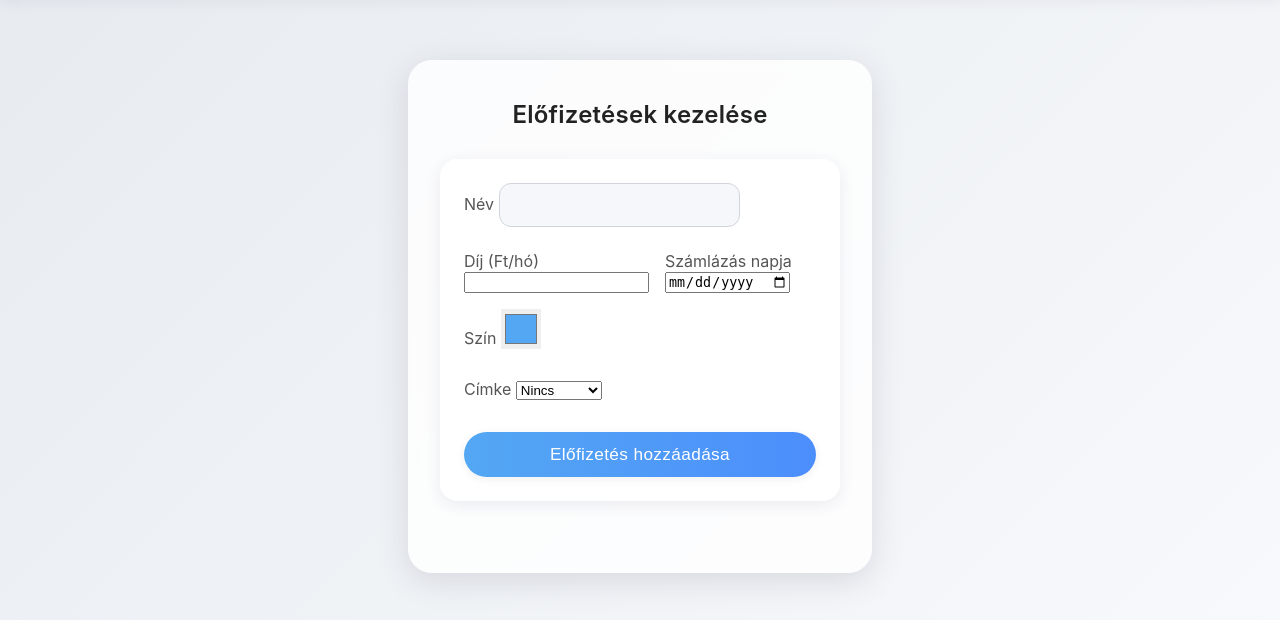
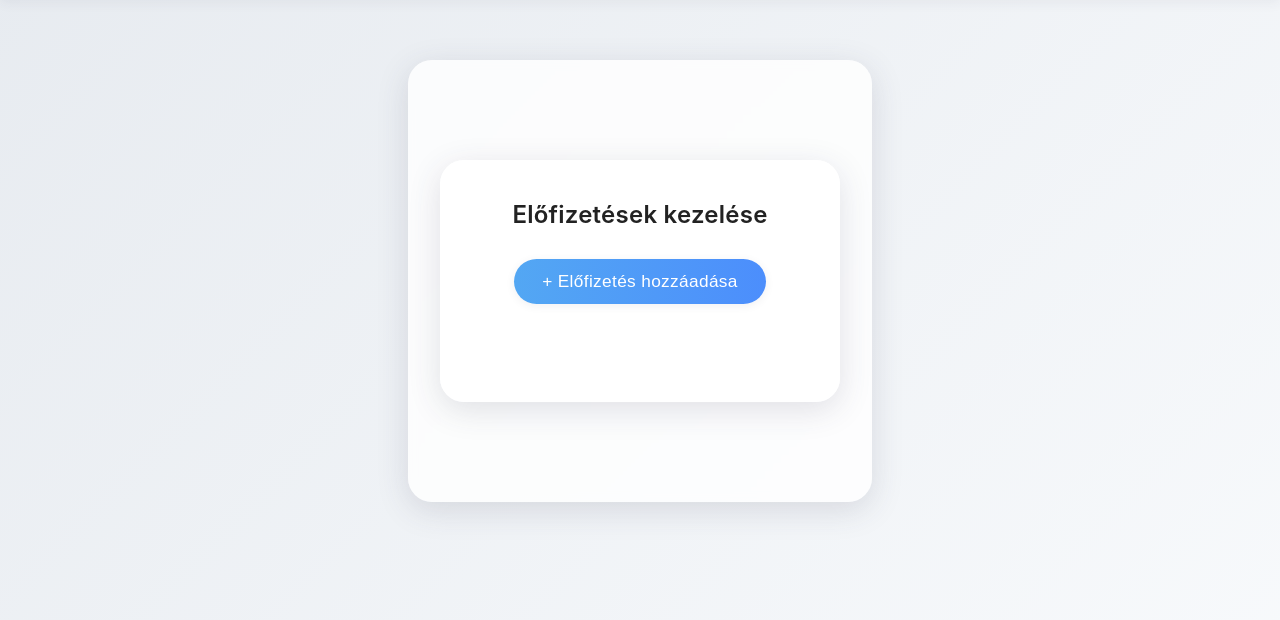
Before and after one commit to boroczi/flask-app, a Flask app: page /subscriptions in a window 1280 px wide. Shown: the part 58-678 px from the top of the page. Run offline with Flask 3, Linux system fonts and the light colour scheme; the visitor is signed in with stand-in values (Sample User, id 1); data that the repository does not hold is empty.

Commit message:
chore: update subscription styles

```diff
--- a/static/style/style.css
+++ b/static/style/style.css
@@ -15,6 +15,10 @@
     border-radius: 24px;
     box-shadow: 0 8px 32px 0 rgba(60, 60, 90, 0.15);
     backdrop-filter: blur(4px);
+}
+
+.wide-container {
+    max-width: 1300px;
 }
 
 .navbar {
@@ -104,7 +108,11 @@
 }
 
 input[type="text"],
-input[type="password"] {
+input[type="password"],
+input[type="number"],
+input[type="date"],
+input[type="color"],
+select {
     padding: 12px 16px;
     border: 1px solid #d1d5db;
     border-radius: 12px;
@@ -113,10 +121,21 @@
     transition: border 0.2s;
     outline: none;
     margin-bottom: 8px;
+    box-sizing: border-box;
+}
+
+input[type="color"] {
+    padding: 4px;
+    height: 40px;
+    width: 40px;
 }
 
 input[type="text"]:focus,
-input[type="password"]:focus {
+input[type="password"]:focus,
+input[type="number"]:focus,
+input[type="date"]:focus,
+input[type="color"]:focus,
+select:focus {
     border-color: #53a7f3;
     background: #f0f7ff;
 }
@@ -198,6 +217,26 @@
     }
 }
 
+.toggle-sub-form-btn {
+    display: block;
+    margin: 0 auto 18px auto;
+    background: linear-gradient(90deg, #53a7f3 0%, #4c8efc 100%);
+    color: #fff;
+    font-size: 1.08rem;
+    font-weight: 500;
+    border: none;
+    border-radius: 999px;
+    box-shadow: 0 2px 8px 0 rgba(60, 60, 90, 0.08);
+    cursor: pointer;
+    letter-spacing: 0.02em;
+    padding: 12px 28px;
+    transition: background 0.2s;
+}
+
+.toggle-sub-form-btn:hover {
+    background: linear-gradient(90deg, #4c8efc 0%, #53a7f3 100%);
+}
+
 .subscription-list-container {
     max-width: 1200px;
     margin: 0 auto;
@@ -206,7 +245,11 @@
 .subscription-list {
     display: flex;
     flex-wrap: wrap;
-    gap: 16px;
+    gap: 24px;
+    justify-content: center;
+    margin: 0 auto;
+    padding: 8px 0 32px 0;
+    max-width: 1200px;
 }
 
 .subscription-list > * {
--- a/templates/subscriptions.html
+++ b/templates/subscriptions.html
@@ -1,10 +1,11 @@
 {% extends "main.html" %}
 {% block title %}Feliratkozások{% endblock %}
 {% block content %}
-<div class="subscription-list-container">
+<div class="container wide-container">
     <h2>Előfizetések kezelése</h2>
 
-    <div class="card" style="margin-bottom: 32px;">
+    <button class="toggle-sub-form-btn" type="button" onclick="toggleSubscriptionForm()">+ Előfizetés hozzáadása</button>
+    <div id="subscriptionFormCard" class="card" style="margin-bottom: 32px; display: none;">
         <form method="POST" class="subscription-form">
             <div style="display: flex; gap: 16px; flex-wrap: wrap;">
                 <div style="flex:2">
@@ -21,8 +22,7 @@
                 </div>
                 <div style="flex:1">
                     <label for="color">Szín</label>
-                    <input type="color" name="color" id="color" value="#53a7f3"
-                           style="width: 40px; height: 40px; border: none;">
+                    <input type="color" name="color" id="color" value="#53a7f3">
                 </div>
             </div>
             <div style="margin-top: 12px;">
@@ -36,8 +36,7 @@
                 </select>
                 <div id="new_label_fields" style="display:none; margin-top: 8px;">
                     <input type="text" name="new_label_name" placeholder="Címke neve">
-                    <input type="color" name="new_label_color" value="#e2f1ff"
-                           style="width:30px; height:30px; border:none;">
+                    <input type="color" name="new_label_color" value="#e2f1ff">
                 </div>
             </div>
             <input type="submit" value="Előfizetés hozzáadása" style="margin-top:14px;">
@@ -57,8 +56,7 @@
                 <div><strong>Díj:</strong> {{ "%.2f"|format(sub.cost) }} Ft/hó</div>
                 <div><strong>Számlázás:</strong> {{ sub.billing_date.strftime('%Y-%m-%d') }}</div>
             </div>
-            <form method="POST" action="{{ url_for('delete_subscription', sub_id=sub.id) }}"
-                  onsubmit="return confirm('Biztosan törlöd?')">
+            <form method="POST" action="{{ url_for('delete_subscription', sub_id=sub.id) }}" onsubmit="return confirm('Biztosan törlöd?')">
                 <button type="submit" class="delete-btn">Törlés</button>
             </form>
         </div>
@@ -67,6 +65,11 @@
 </div>
 
 <script>
+    function toggleSubscriptionForm() {
+        var el = document.getElementById('subscriptionFormCard');
+        el.style.display = (el.style.display === 'none' || el.style.display === '') ? 'block' : 'none';
+    }
+
     function toggleNewLabelInput(selected) {
         document.getElementById('new_label_fields').style.display = selected.value === 'new' ? 'block' : 'none';
     }
```
